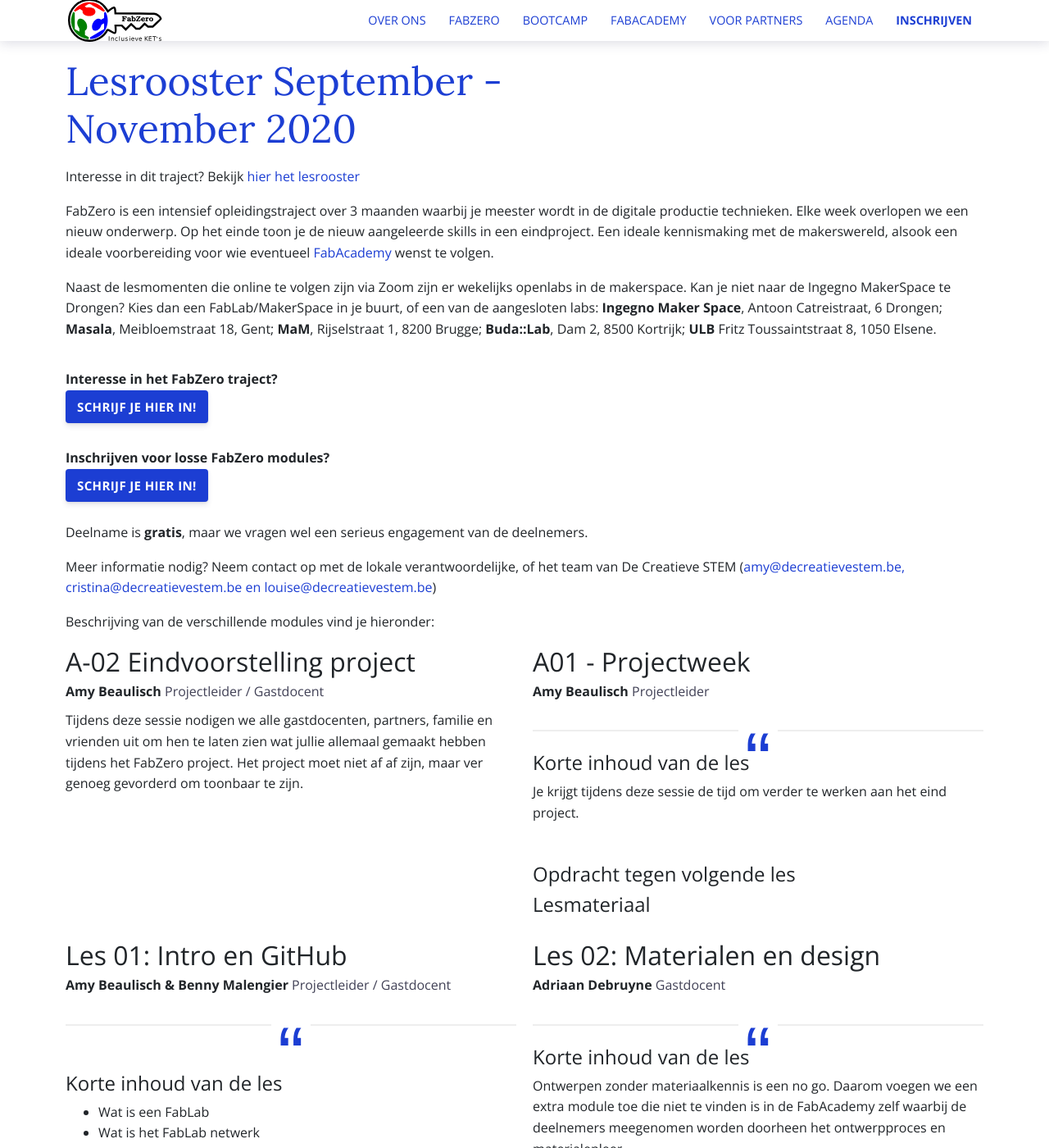
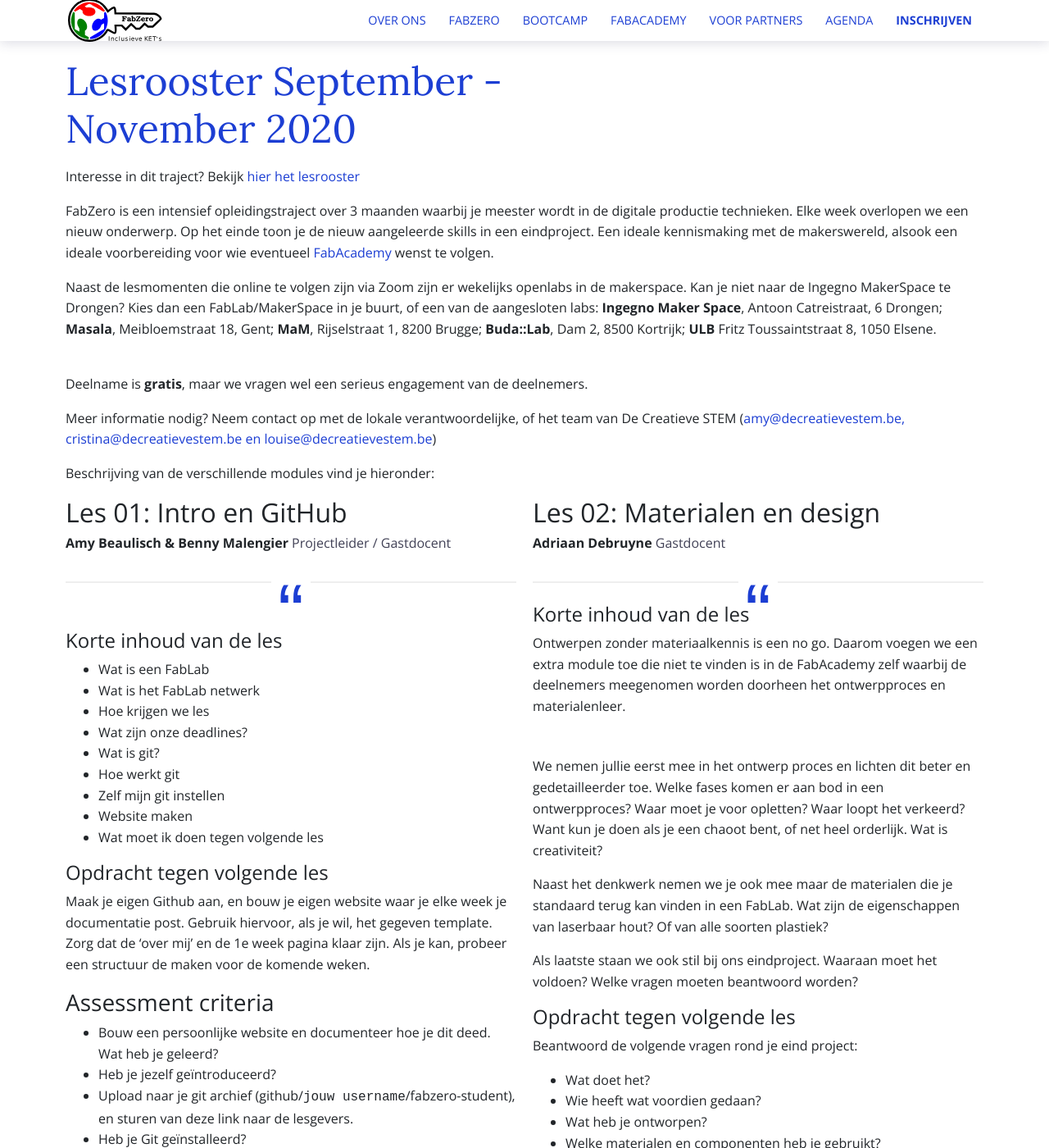
Before and after one commit to IngegnoMakerSpace/inclusievekets, a Jekyll site: the page built from _pages/deelnemers.md, in a window 1280 px wide and 1400 px high. Shown: the whole window at 82% size. Built offline with Jekyll 4.4.1, drawn with Linux system fonts in a browser that asks for light colours.

Commit message:
no longer subscribe

```diff
--- a/_pages/deelnemers.md
+++ b/_pages/deelnemers.md
@@ -26,7 +26,7 @@
 </div>
 
 <!-- link om in te schrijven -->
-<div class="container pt-2">
+<!--div class="container pt-2">
 <div class="call">
 <div class="call-box-top">
 <div class="call-phone"><strong>Interesse in het FabZero traject? </strong>  </div>
@@ -35,9 +35,9 @@
 <a href="https://forms.gle/o5JxSYZLGWUzDiJZ8" class="button">Schrijf je hier in!</a>
 </div>
 </div>
-</div>
+</div-->
 
-<div class="container pt-3">
+<!--div class="container pt-3">
 <div class="call">
 <div class="call-box-top">
 <div class="call-phone"><strong>Inschrijven voor losse FabZero modules? </strong>  </div>
@@ -46,7 +46,7 @@
 <a href="https://forms.gle/3Tgr9H4MXWxfjyFk9" class="button">Schrijf je hier in!</a>
 </div>
 </div>
-</div>
+</div-->
 
 
 <div class="container">
```
Also changed, not shown: _lesinhouden/a14.md (deleted, +0 -24 lines), _lesinhouden/a15.md (deleted, +0 -24 lines).
